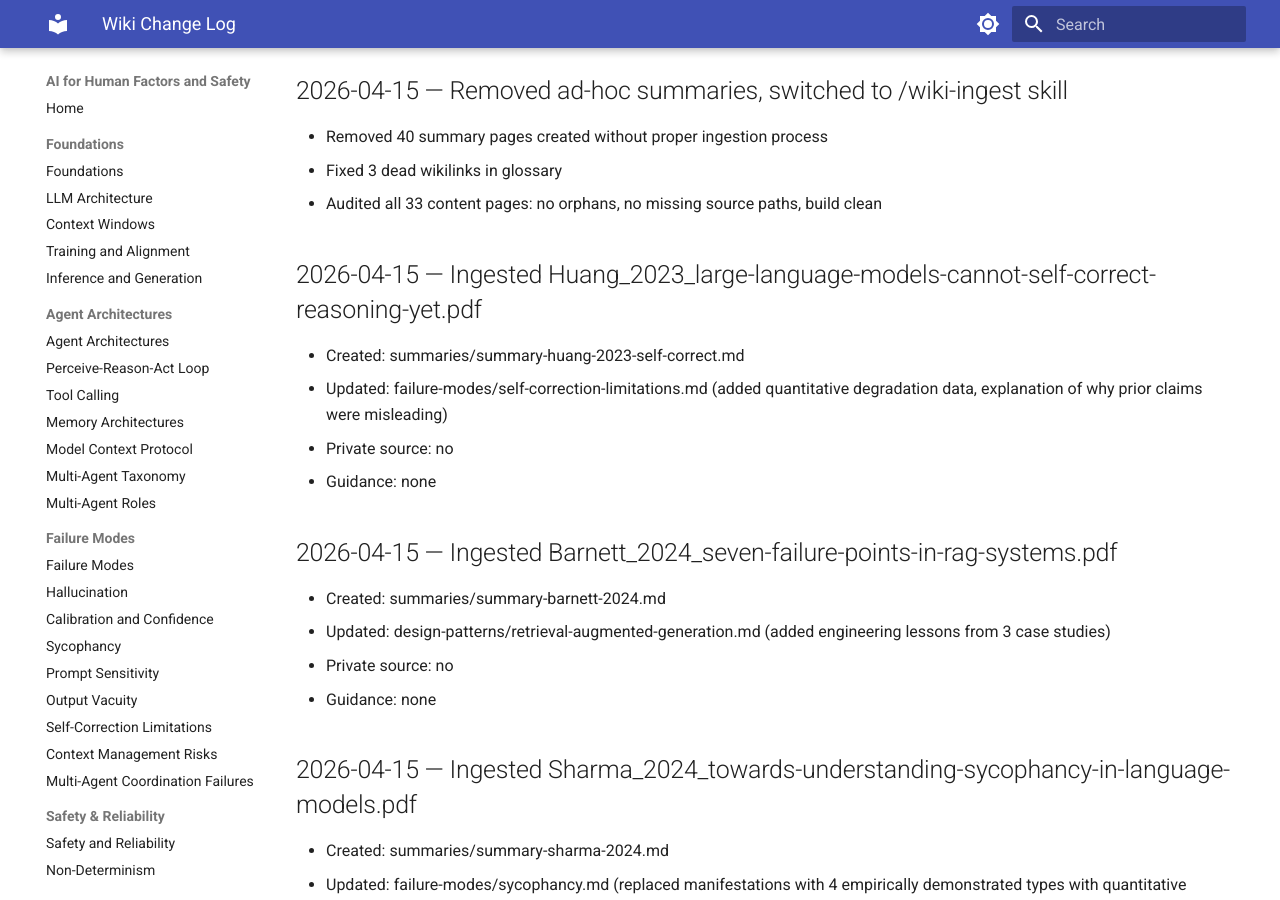
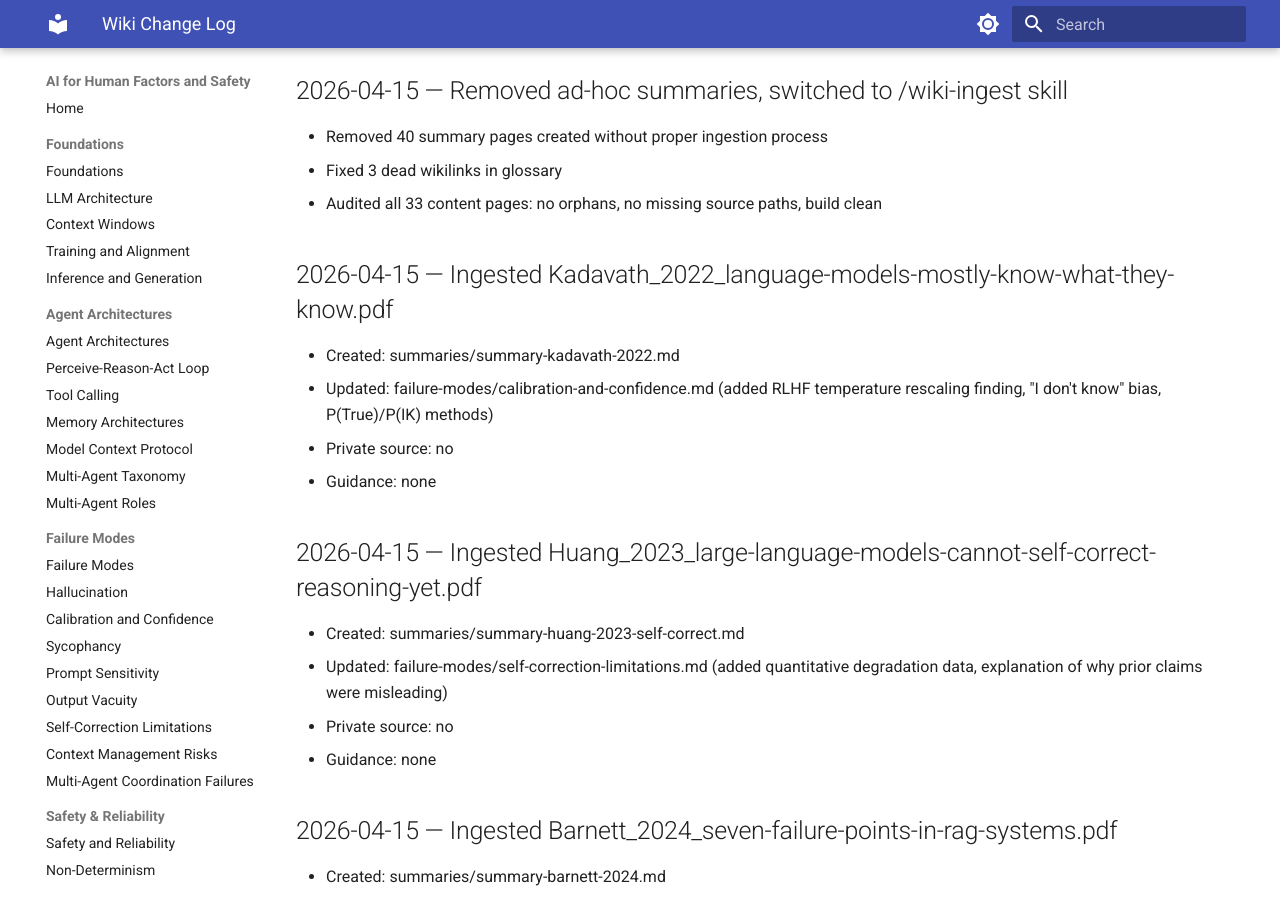
Before and after one commit to michaelhil/ai-human-factors-wiki, an MkDocs documentation site: the page built from wiki/log.md, in a window 1280 px wide and 900 px high, scrolled down 2061 px. Built offline with MkDocs 1.6.1 and Material for MkDocs 9.7.7, drawn with Linux system fonts in a browser that asks for light colours.

Commit message:
Ingest Kadavath 2022 (Calibration/Self-Knowledge) via /wiki-ingest
- Created summary-kadavath-2022.md
- Enriched calibration-and-confidence.md with RLHF temperature
  rescaling, "I don't know" bias, P(True)/P(IK) self-evaluation

10 of 78 references ingested.

Co-Authored-By: Claude Opus 4.6 (1M context) <noreply@anthropic.com>

```diff
--- a/wiki/log.md
+++ b/wiki/log.md
@@ -79,6 +79,12 @@ Pages remaining from Report 1 (to be created in follow-up sessions):
 - Fixed 3 dead wikilinks in glossary
 - Audited all 33 content pages: no orphans, no missing source paths, build clean
 
+## 2026-04-15 — Ingested Kadavath_2022_language-models-mostly-know-what-they-know.pdf
+- Created: summaries/summary-kadavath-2022.md
+- Updated: failure-modes/calibration-and-confidence.md (added RLHF temperature rescaling finding, "I don't know" bias, P(True)/P(IK) methods)
+- Private source: no
+- Guidance: none
+
 ## 2026-04-15 — Ingested Huang_2023_large-language-models-cannot-self-correct-reasoning-yet.pdf
 - Created: summaries/summary-huang-2023-self-correct.md
 - Updated: failure-modes/self-correction-limitations.md (added quantitative degradation data, explanation of why prior claims were misleading)
```
Also changed, not shown: wiki/failure-modes/calibration-and-confidence.md (+8 -1 lines), wiki/summaries/index.md (+3 -0 lines), wiki/summaries/summary-kadavath-2022.md (added, +48 -0 lines).
